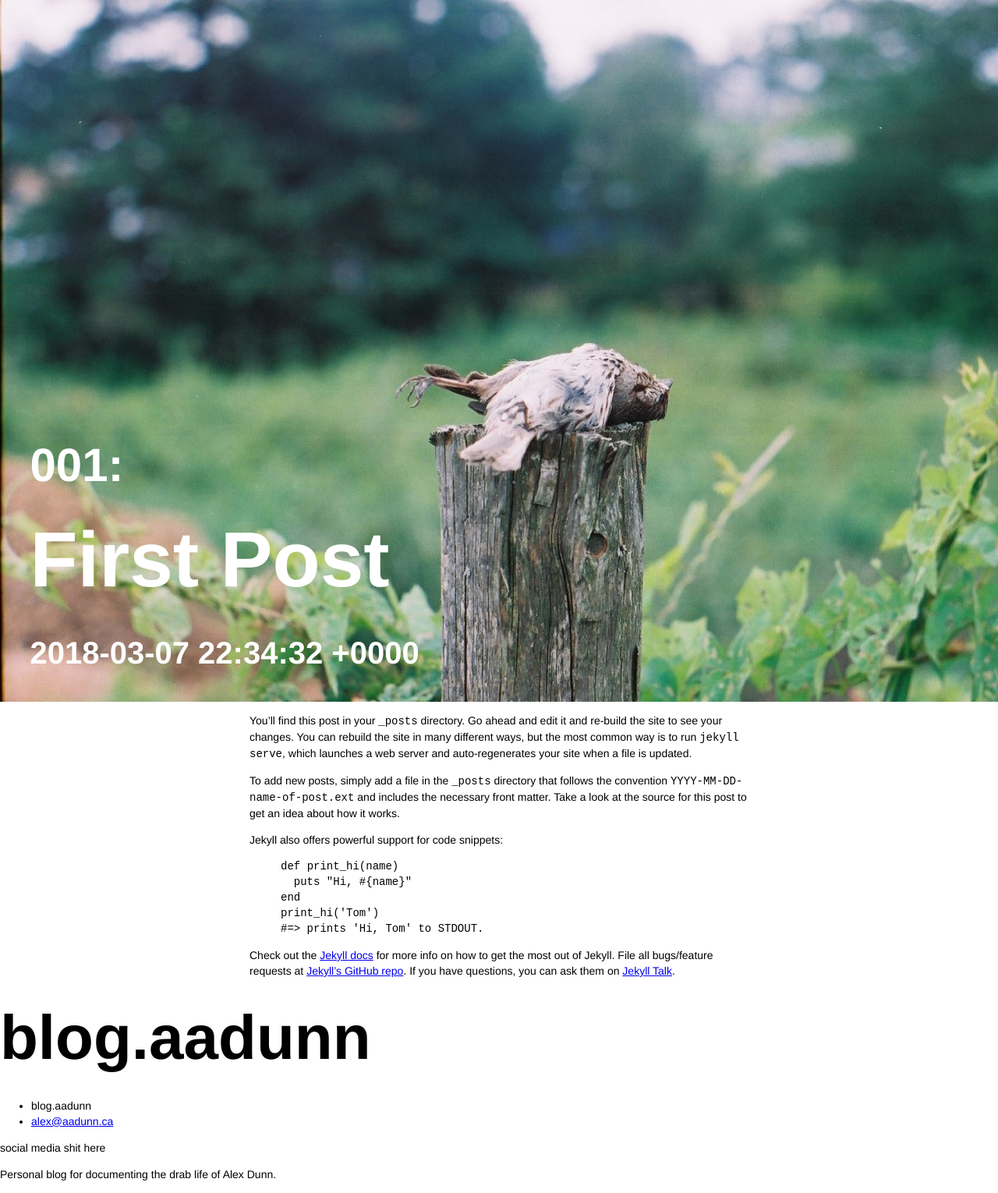
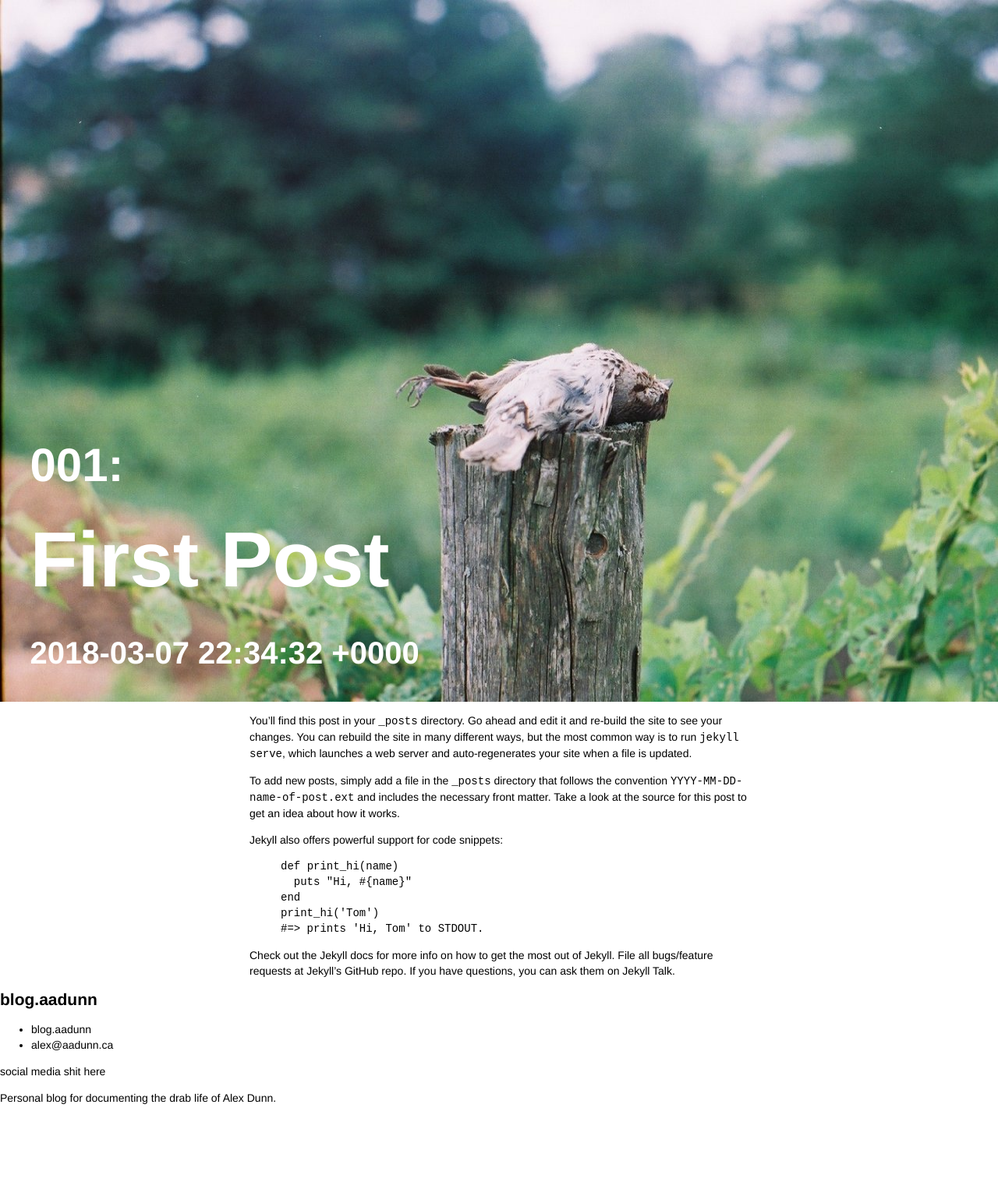
Before and after one commit to aadunn/blog, a Jekyll site: the page built from _posts/2018-03-07-first-post.md, in a window 1280 px wide. Shown: the whole page at 78% size. Built offline with Jekyll 4.4.1, drawn with Linux system fonts in a browser that asks for light colours; after the commit the page ends 1432 px from its top, so only the background shows below that.

Commit message:
header partially styled, fixed some spacing on homepage. we lookin' good.

```diff
--- a/_layouts/default.html
+++ b/_layouts/default.html
@@ -7,8 +7,8 @@
 
     {% include header.html %}
 
-    <main class="page-content" aria-label="Content">
-      <div class="wrapper">
+    <main class="page-content center" aria-label="Content">
+      <div class="wrapper center">
         {{ content }}
       </div>
     </main>
--- a/_layouts/post.html
+++ b/_layouts/post.html
@@ -8,9 +8,9 @@
   <section class="article-cover">
   	<img class="header-image" src="{{ page.headerImage }}" alt="{{ page.headerAlt }}">
 	  <span>
-	    <h3>{{ page.postId }}:</h3>
-	    <h1>{{ page.title }}</h1>
-	    <h4>{{ page.date }}</h4><!-- TODO: format date -->
+	    <h3 class="title">{{ page.postId }}:</h3>
+	    <h1 class="title">{{ page.title }}</h1>
+	    <h4 class="title">{{ page.date }}</h4><!-- TODO: format date -->
 	  </span>
 	</section>
 
--- a/_sass/base.scss
+++ b/_sass/base.scss
@@ -16,6 +16,7 @@
     font-weight: italic;
 }
 
+
 /* start custom sass */
 
 body, html {
@@ -29,22 +30,58 @@
 	line-height: 20px;
 }
 
-h1 {
+
+/* link styles */
+
+a:link, a:visited {
+  color: black;
+  text-decoration: none;
+}
+
+a:hover {
+  text-decoration: underline;
+}
+
+
+/* header and footer styles */
+
+.site-header {
+  width: 100%;
+  padding: 1%;
+  border-style: solid;
+  border-width: 0px 0px 2px 0px;
+
+  .site-title {
+    color: #000000;
+  }
+}
+
+.site-footer {
+
+}
+
+h1.title {
 	font-size: 100px;
 }
 
-h2 {
+h2.title {
 	font-size: 80px;
 }
 
-h3 {
+h3.title {
 	font-size: 60px;
 }
 
-h4 {
+h4.title {
 	font-size: 40px;
 }
 
 .center {
 	margin: auto;
 }
+
+.post-list {
+  list-style-type: none;
+  margin: 0;
+  padding: 0;
+}
--- a/_sass/home.scss
+++ b/_sass/home.scss
@@ -2,3 +2,26 @@
 	margin: 0;
 	padding: 0;
 }
+
+.posts  {
+	margin-top: 3%;
+}
+
+.post-list {
+	li {
+		padding: 0;
+		width: 70%;
+		color: white;
+
+		.post-summary {
+			padding: 5%;
+			padding-left: 2%;
+			padding-bottom: 1%;
+			margin-left: 0;
+
+			a {
+				width:100%;
+			}
+		}
+	}
+}
```
Also changed, not shown: _layouts/home.html (+19 -10 lines), _posts/2018-03-07-second-post.md (added, +18 -0 lines).
